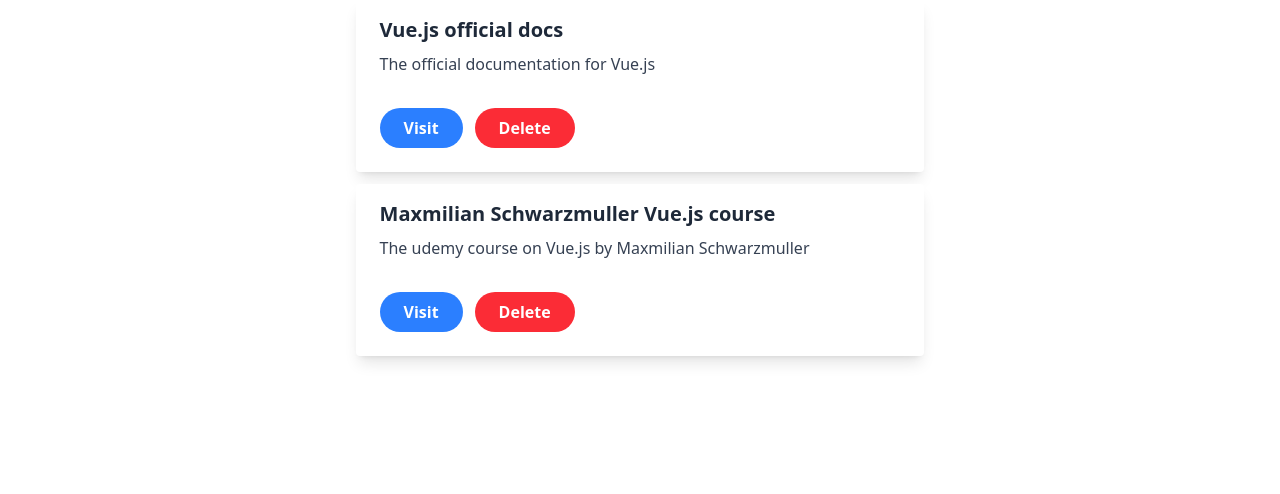
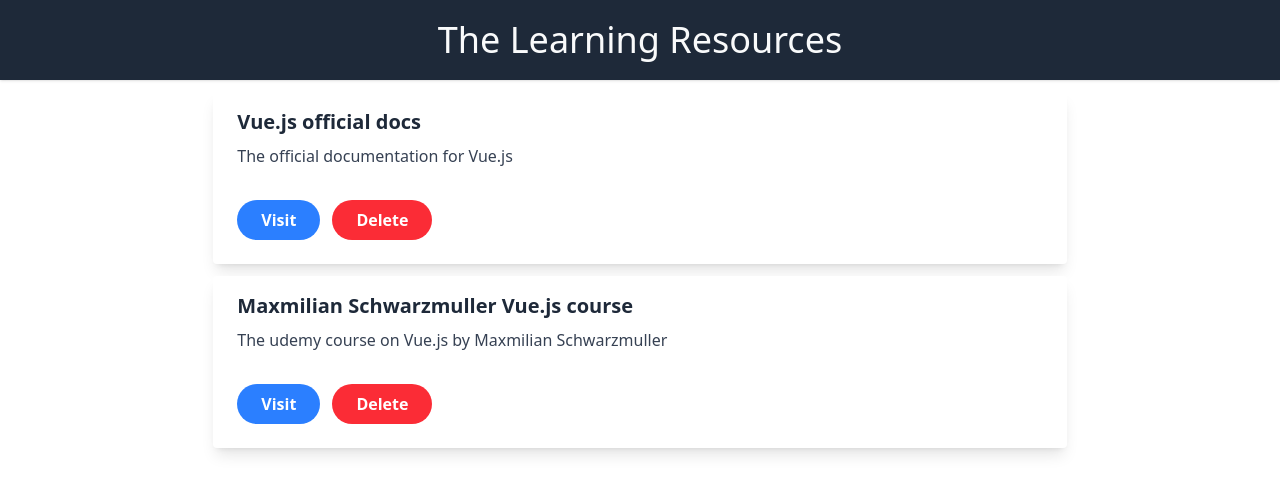
Before and after one commit to HazemPhoenix/The-learning-resources-app, a Vue app: page / in a window 1280 px wide. Shown: the top 494 px of the page. Built offline with nearby package versions, Linux system fonts and the light colour scheme.

Commit message:
add a BaseCard component

```diff
--- a/src/App.vue
+++ b/src/App.vue
@@ -1,15 +1,16 @@
 <template>
-  <ul class="flex flex-col items-center gap-3 w-10/12 sm:w-8/12 mx-auto">
-    <LearningResources :learning-resources="learningResources" />
-  </ul>
+  <TheHeader />
+  <LearningResources :learning-resources="learningResources" />
 </template>
 
 <script>
+import TheHeader from "./components/layout/TheHeader.vue";
 import LearningResources from "./components/learning-resources/LearningResources.vue";
 
 export default {
   components: {
     LearningResources,
+    TheHeader,
   },
   data() {
     return {
--- /dev/null
+++ b/src/components/UI/BaseCard.vue
@@ -0,0 +1,13 @@
+<template>
+  <div class="px-6 py-4">
+    <h2 class="font-bold text-xl mb-2 text-gray-800"><slot></slot></h2>
+    <p class="text-gray-700 text-base"><slot name="description"></slot></p>
+  </div>
+  <div class="px-6 pt-4 pb-6 flex flex-col sm:flex-row gap-3">
+    <slot name="buttons"></slot>
+  </div>
+</template>
+
+<script>
+export default {};
+</script>
--- /dev/null
+++ b/src/components/layout/TheHeader.vue
@@ -0,0 +1,9 @@
+<template>
+  <header class="text-3xl sm:text-4xl text-center py-5 mb-3 bg-gray-800 text-gray-50 shadow-sm">
+    The Learning Resources
+  </header>
+</template>
+
+<script>
+export default {};
+</script>
--- a/src/components/learning-resources/LearningResourcesItem.vue
+++ b/src/components/learning-resources/LearningResourcesItem.vue
@@ -2,27 +2,27 @@
   <li
     class="flex flex-col justify-between w-full rounded overflow-hidden shadow-lg bg-white hover:shadow-xl transition-shadow duration-300"
   >
-    <div class="px-6 py-4">
-      <h2 class="font-bold text-xl mb-2 text-gray-800">{{ item.title }}</h2>
-      <p class="text-gray-700 text-base">
-        {{ item.description }}
-      </p>
-    </div>
-    <div class="px-6 pt-4 pb-6 flex flex-col sm:flex-row gap-3">
-      <a :href="item.link" target="_blank">
-        <BaseButton class="w-full" />
-      </a>
-      <BaseButton class="bg-red-500 hover:bg-red-700">Delete</BaseButton>
-    </div>
+    <BaseCard>
+      <template #default>{{ item.title }}</template>
+      <template #description>{{ item.description }}</template>
+      <template #buttons>
+        <a :href="item.link" target="_blank">
+          <BaseButton class="w-full" />
+        </a>
+        <BaseButton class="bg-red-500 hover:bg-red-700">Delete</BaseButton>
+      </template>
+    </BaseCard>
   </li>
 </template>
 
 <script>
 import BaseButton from "../UI/BaseButton.vue";
+import BaseCard from "../UI/BaseCard.vue";
 
 export default {
   components: {
     BaseButton,
+    BaseCard,
   },
   props: ["item"],
 };
```
